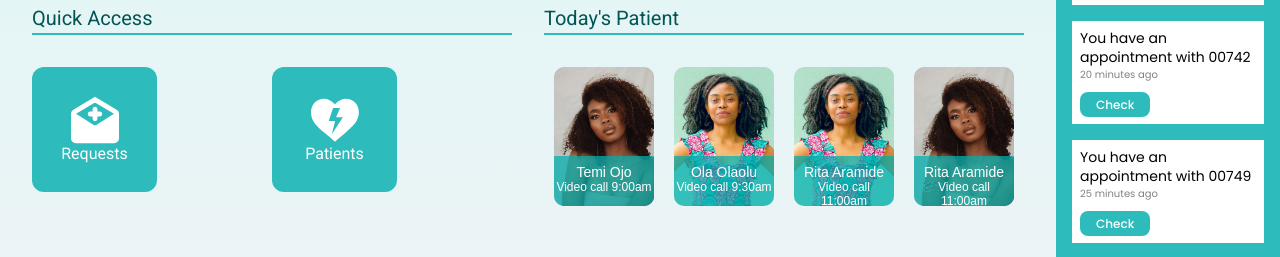
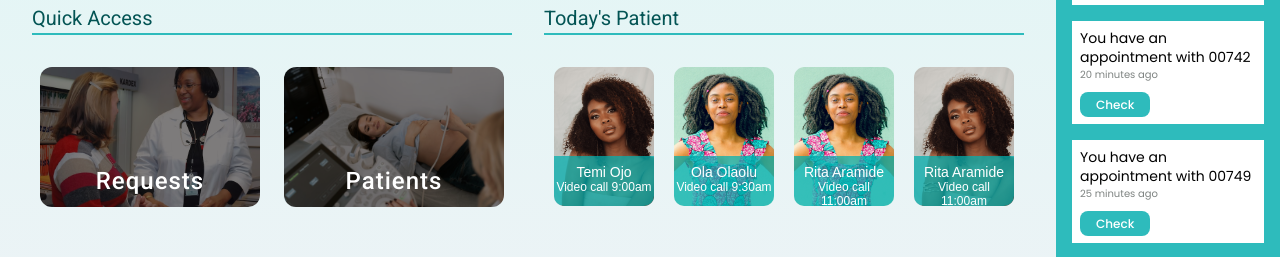
Before and after one commit to NiyiHub/ttc, a React (Create React App) app: page /doctor/home in a window 1280 px wide. Shown: the part 486-743 px from the top of the page. Built offline with nearby package versions, Linux system fonts and the light colour scheme; a web font is replaced by a local one.

Commit message:
request panel with images

```diff
--- a/src/components/Doctor/Homepage/Homepage.jsx
+++ b/src/components/Doctor/Homepage/Homepage.jsx
@@ -3,8 +3,6 @@ import './Homepage.scss'
 import { newsLetter } from '../data/Newsletter'
 import Cover from '../images/image.svg'
 import { Link } from 'react-router-dom'
-import Requests from '../images/icons/request-icon.svg'
-import Patients from '../images/icons/patients-icon.svg'
 import { Icon } from '@iconify/react'
 import { patientData } from '../data/Patients'
 
@@ -60,12 +58,10 @@ const Homepage = () => {
           </div>
           <div className="b-content">
             <Link className='btns'>
-              <img src={Requests} alt="" />
-              Requests
+
             </Link>
             <Link className='btns'>
-              <img src={Patients} alt="" />
-              Patients
+
             </Link>
           </div>
         </section>
--- a/src/components/Doctor/Homepage/Homepage.scss
+++ b/src/components/Doctor/Homepage/Homepage.scss
@@ -72,10 +72,6 @@
                 }
             }
         }
-        .b-content{
-            display: grid;
-            grid-template-columns: repeat(2, 1fr);
-        }
     }
     .bottom{
         display: grid;
@@ -94,33 +90,59 @@
                     border-bottom: 2px solid $btn-color;
                 }
                 .b-content{
-                    display: grid;
-                    grid-template-columns: repeat(2, 1fr);
+                    // display: grid;
+                    // grid-template-columns: repeat(2, 1fr);
+                    display: flex;
                     justify-content: space-between;
+                    gap: 1.5rem;
+                    padding: 0 0.5rem;
+
                     .btns{
-                        background-color: $btn-color;
-                        display: flex;
-                        flex-direction: column;
-                        justify-content: center;
-                        align-items: center;
+                        position: relative;
+                        background-size: cover;
+                        background-repeat: no-repeat;
+                        background-position: center;
+                        background-color: rgb(131, 129, 129);
+                        background-blend-mode: multiply;
+                        height: 140px;
+                        width: 100%;
+                        text-align: center;
                         text-decoration: none;
                         color: $color-white;
                         align-content: center;
-                        height: 125px;
-                        width: 125px;
                         border-radius: $btn-radius;
-                        transition: 0.3s;
-
-                        &:hover{
-                            box-shadow: -2px -3px 25px 0px rgba(46, 188, 188, 0.491);
-                            -webkit-box-shadow: -2px -3px 25px 0px rgba(46, 188, 188, 0.491);
-                            -moz-box-shadow: -2px -3px 25px 0px rgba(46, 188, 188, 0.491);
+                        &::after{
+                            position: absolute;
+                            left: 0;
+                            right: 0;
+                            bottom: 12px;
+                            font-size: 1.5rem;
+                            font-weight: 500;
+                            letter-spacing: 1px;
+                            transition: 0.3s;
                         }
 
-                        img{
-                            height: 48px;
-                            width: 48px;
+                        &:hover::after{
+                            bottom: 50px;
                         }
+
+
+                        &:first-of-type{
+                            background-image: url('../images/requests.jpg');
+                            &::after{
+                                content: "Requests";
+                            }
+                        }
+                        &:last-of-type{
+                            background-image: url('../images/patients.jpeg');
+                            &::after{
+                                content: "Patients";
+                            }
+                        }
+
+
+
+
                     }
                 }
             }
```
Also changed, not shown: src/components/Doctor/images/patients.jpeg (added), src/components/Doctor/images/requests.jpg (added).
